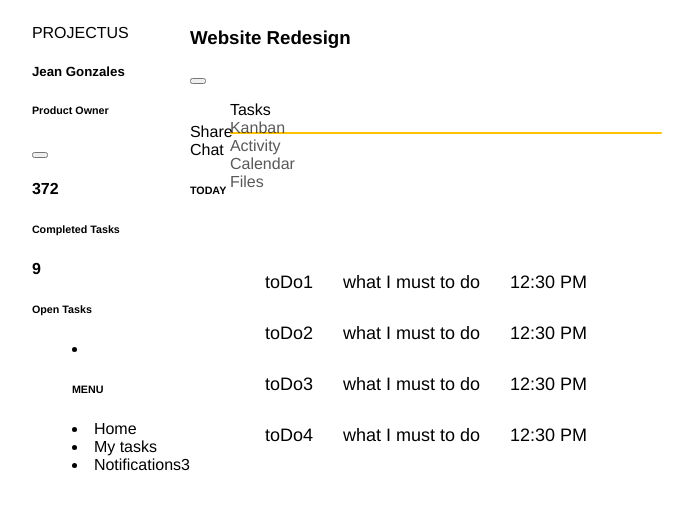
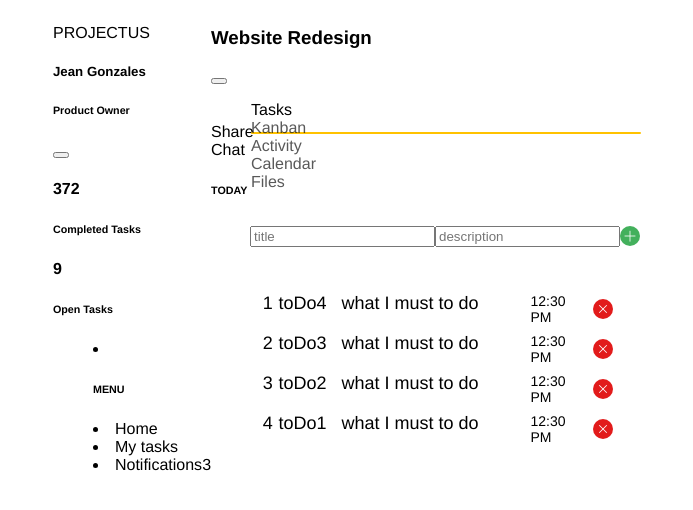
Before and after one commit to sergChornohor/vue-test-project, a Vue app: page /#/ in a window 1280 px wide. Shown: the top 510 px of the page, without its empty margins (313-1006 px from the left). Built offline with nearby package versions, Linux system fonts and the light colour scheme; the HTML template or start-up script is replaced by a standard one.

Commit message:
lesson#7 complited

```diff
--- a/src/components/TheSideBar.vue
+++ b/src/components/TheSideBar.vue
@@ -28,9 +28,13 @@
       @click='getTasksNumber')
       h4#completed-number {{compNumber}}
       h6 Completed Tasks
-    router-link(
+    router-link(v-if='openNumber !== 0'
         tag='div'
         :to='tasksurl'
+      ).side-menu-tasks-open.justify-center.flex-column
+      h4#open-number {{openNumber}}
+      h6 Open Tasks
+    div(v-else
       ).side-menu-tasks-open.justify-center.flex-column
       h4#open-number {{openNumber}}
       h6 Open Tasks
--- a/src/types.ts
+++ b/src/types.ts
@@ -12,6 +12,7 @@ export interface ActivityPosts{
 }
 
 export interface Tasks{
+    index: number,
     title: string,
     description: string,
     exTime: string,
--- a/src/views/ComingSoon.vue
+++ b/src/views/ComingSoon.vue
@@ -22,10 +22,10 @@ export default class ComingSoon extends Vue {
         display: flex;
         justify-content: space-around;
         align-content: center;
-    }
-    h1{
-        font-size: 30px;
-        margin: auto;
-        vertical-align: center;
+      h1{
+          font-size: 30px;
+          margin: auto;
+          vertical-align: center;
+      }
     }
 </style>
--- a/src/views/Tasks.vue
+++ b/src/views/Tasks.vue
@@ -1,11 +1,19 @@
 <template lang='pug'>
+  .tasks
+    form(@submit.prevent='addTask')
+      input(v-model='newTasksTitle' value='title' placeholder='title')
+      input(v-model='newTasksDescription' value='description' placeholder='description')
+      button()
     .tasks-list
       ul
         li(v-for='tasks in tasks',
         :key='tasks.title')
-        span {{tasks.title}}
-        span {{tasks.description}}
-        span {{tasks.exTime}}
+          div
+            span.index {{tasks.index}}
+            span.title {{tasks.title}}
+            span.description {{tasks.description}}
+            span.exTime {{tasks.exTime}}
+          button(@click='deleteTask(index)')
 </template>
 
 <script lang='ts'>
@@ -18,45 +26,120 @@ import { Tasks } from '../types';
 })
 
 export default class TasksContainer extends Vue {
+  newTasksTitle: string = '';
+
+  newTasksDescription: string = '';
+
   tasks: Array<Tasks> = [
     {
-      title: 'toDo1',
+      index: 1,
+      title: 'toDo4',
       description: 'what I must to do',
       exTime: '12:30 PM',
     },
     {
+      index: 2,
+      title: 'toDo3',
+      description: 'what I must to do',
+      exTime: '12:30 PM',
+    },
+    {
+      index: 3,
       title: 'toDo2',
       description: 'what I must to do',
       exTime: '12:30 PM',
     },
     {
-      title: 'toDo3',
-      description: 'what I must to do',
-      exTime: '12:30 PM',
-    },
-    {
-      title: 'toDo4',
+      index: 4,
+      title: 'toDo1',
       description: 'what I must to do',
       exTime: '12:30 PM',
     },
   ];
+
+  addTask(): void {
+    this.tasks.push({
+      index: this.tasks.length + 1,
+      title: this.newTasksTitle,
+      description: this.newTasksDescription,
+      exTime: '12:30 PM',
+    });
+
+    this.newTasksTitle = '';
+    this.newTasksDescription = '';
+  }
+
+  deleteTask(index: number): void{
+    this.tasks.splice(index, 1);
+  }
 }
 </script>
 
-<style scoped>
+<style lang='scss' scoped>
+  .tasks{
+    width: 100%;
+    float: left;
+    form{
+      width: 100%;
+      height: 30px;
+      display: flex;
+      justify-content: space-between;
+      align-items: center;
+      padding: 0 3% 0 10%;
+      margin-bottom: 10px;
+      button{
+        width: 20px;
+        height: 20px;
+        border-radius: 3px;
+        border-style: none;
+        background-color: #fff;
+        background-image: url('../assets/image/add_1.svg');
+        background-repeat: no-repeat;
+      }
+    }
     .tasks-list{
       width: 100%;
-        display: flex;
-        justify-content: flex-start;
-        padding: 20px;
-    }
+      padding: 3%;
+      ul{
         li{
           display: flex;
           justify-content: space-between;
+          align-items: center;
           width: 100%;
+          height: 40px;
+          div{
+            display: flex;
+            justify-content: space-between;
+            width: 90%;
           }
             span{
               font-size: 18px;
-        padding: 15px;
+            }
+            .index{
+              width: 5%;
+            }
+            .title{
+              width: 20%;
+            }
+            .description{
+              width: 60%;
+            }
+            .exTime{
+              font-size: 14px;
+              width: 15%;
+            }
+          button{
+            width: 20px;
+            height: 20px;
+            border-radius: 3px;
+            border-style: none;
+            background-color: #fff;
+            background-image: url('../assets/image/delete _1.svg');
+            background-repeat: no-repeat;
+            background-size: 100%;
+          }
+        }
+      }
+    }
   }
 </style>
```
Also changed, not shown: src/assets/image/add_1.svg (added), src/assets/image/delete _1.svg (added). Lines whose indentation alone changed are shown as unchanged.
